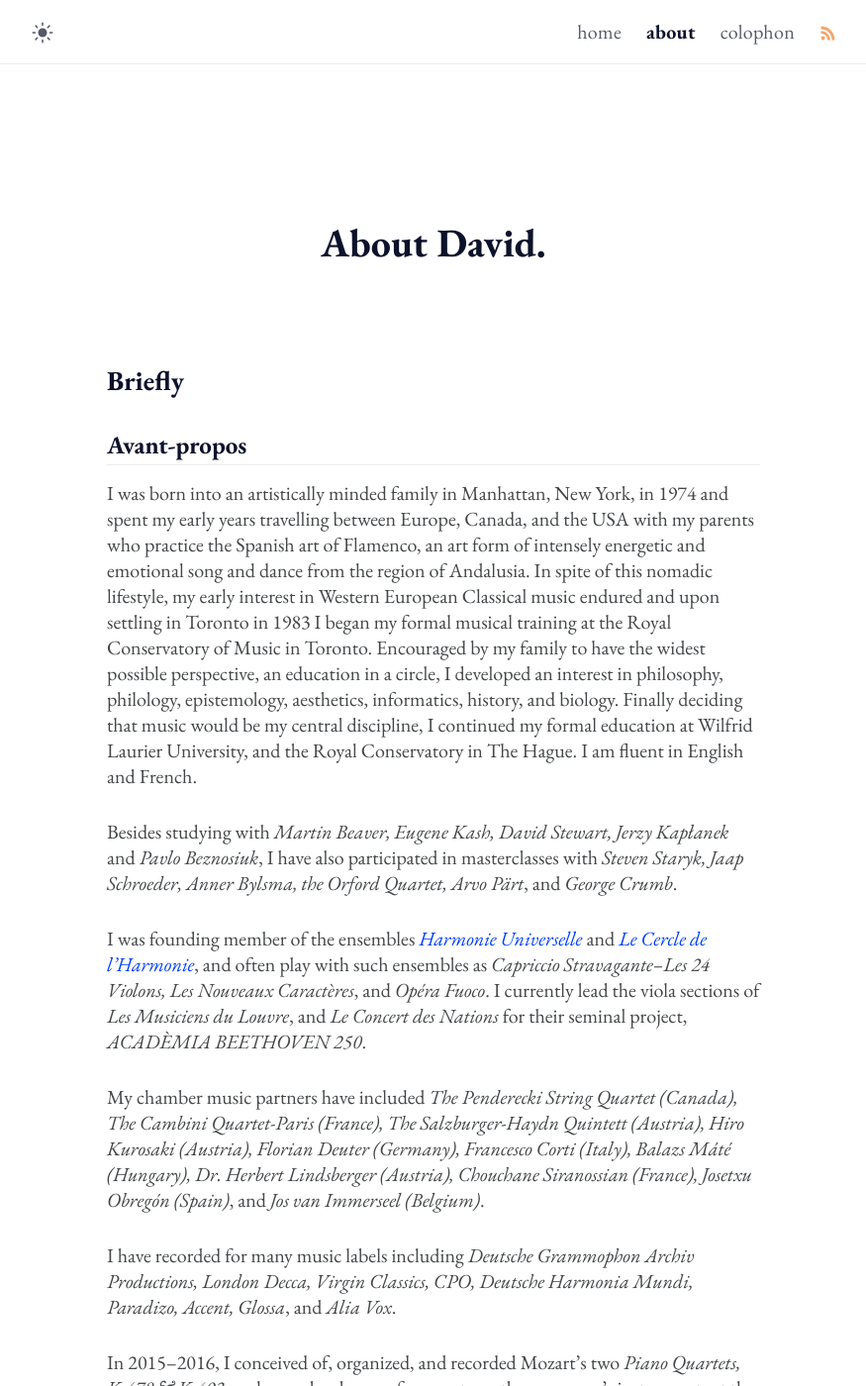
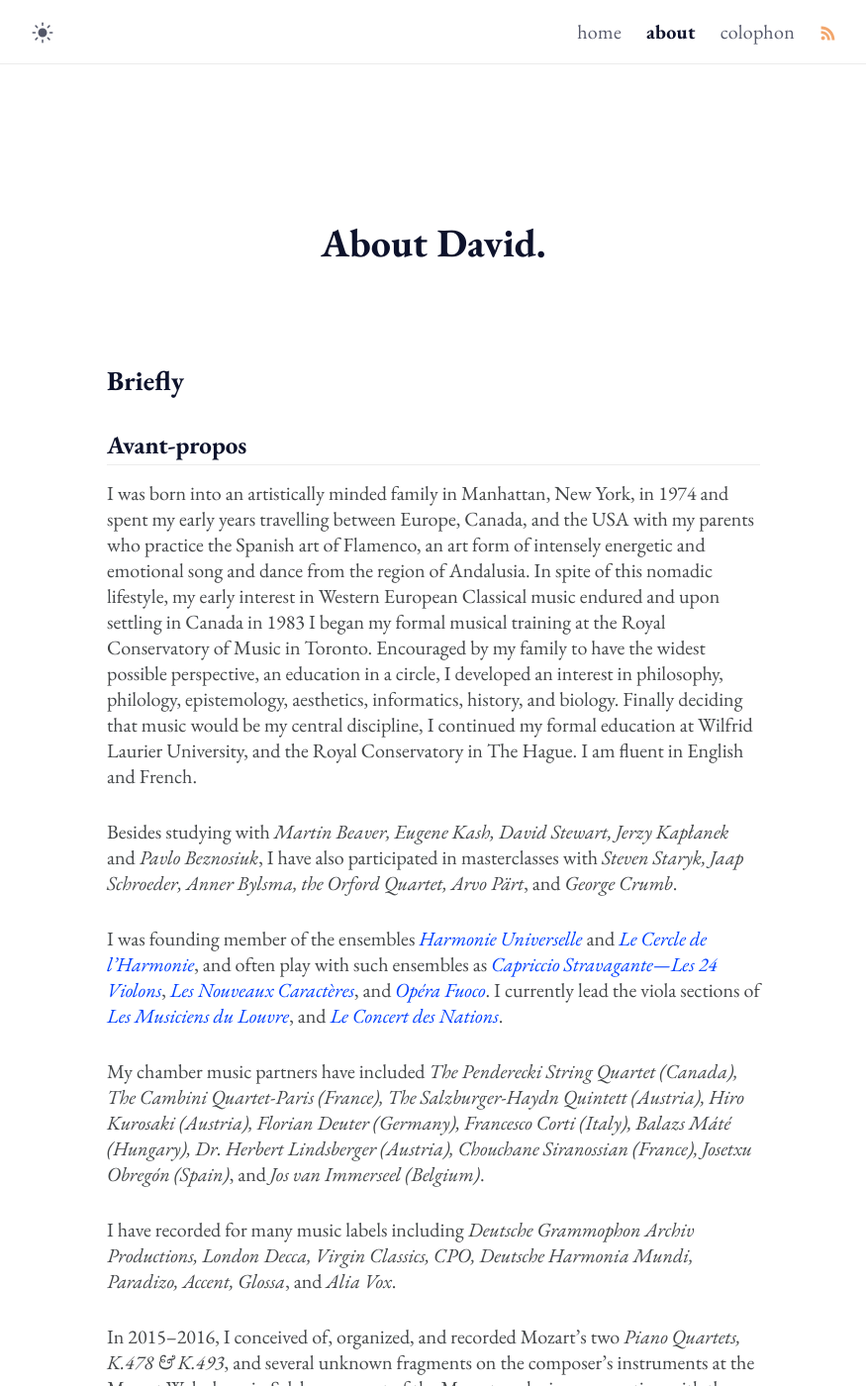
Before and after one commit to davidglidden/davidglidden.github.io, a Jekyll site: the page built from about.md, in a window 1280 px wide and 1400 px high. Shown: the whole window at 99% size, without its empty margins (202-1077 px from the left). Built offline with Jekyll 4.4.1, drawn with Linux system fonts in a browser that asks for light colours.

Commit message:
Update, May 2021
Small precisions and revisions.

```diff
--- a/about.md
+++ b/about.md
@@ -9,11 +9,11 @@ comments: false
 
 ### Avant-propos
 
-I was born into an artistically minded family in Manhattan, New York, in 1974 and spent my early years travelling between Europe, Canada, and the USA with my parents who practice the Spanish art of Flamenco, an art form of intensely energetic and emotional song and dance from the region of Andalusia. In spite of this nomadic lifestyle, my early interest in Western European Classical music endured and upon settling in Toronto in 1983 I began my formal musical training at the Royal Conservatory of Music in Toronto. Encouraged by my family to have the widest possible perspective, an education in a circle, I developed an interest in philosophy, philology, epistemology, aesthetics, informatics, history, and biology. Finally deciding that music would be my central discipline, I continued my formal education at Wilfrid Laurier University, and the Royal Conservatory in The Hague. I am fluent in English and French.
+I was born into an artistically minded family in Manhattan, New York, in 1974 and spent my early years travelling between Europe, Canada, and the USA with my parents who practice the Spanish art of Flamenco, an art form of intensely energetic and emotional song and dance from the region of Andalusia. In spite of this nomadic lifestyle, my early interest in Western European Classical music endured and upon settling in Canada in 1983 I began my formal musical training at the Royal Conservatory of Music in Toronto. Encouraged by my family to have the widest possible perspective, an education in a circle, I developed an interest in philosophy, philology, epistemology, aesthetics, informatics, history, and biology. Finally deciding that music would be my central discipline, I continued my formal education at Wilfrid Laurier University, and the Royal Conservatory in The Hague. I am fluent in English and French.
 
-Besides studying with *Martin Beaver, Eugene Kash, David Stewart, Jerzy Kapłanek* and *Pavlo Beznosiuk*, I have also participated in masterclasses with *Steven Staryk, Jaap Schroeder, Anner Bylsma, the Orford Quartet, Arvo Pärt*, and *George Crumb*.
+Besides studying with *Martin Beaver, Eugene Kash, David Stewart, Jerzy Kapłanek* and *Pavlo Beznosiuk*, I have also participated in masterclasses with *Steven Staryk, Jaap Schroeder, Anner Bylsma, the Orford Quartet, Arvo Pärt*, and *George Crumb*.
 
-I was founding member of the ensembles [*Harmonie Universelle*](http://harmonie-universele.com) and [*Le Cercle de l’Harmonie*](http://cercledelharmonie.fr), and often play with such ensembles as *Capriccio Stravagante--Les 24 Violons, Les Nouveaux Caractères*, and *Opéra Fuoco*. I currently lead the viola sections of *Les Musiciens du Louvre*, and *Le Concert des Nations* for their seminal project, *ACADÈMIA BEETHOVEN 250*.
+I was founding member of the ensembles [*Harmonie Universelle*](http://harmonie-universele.com) and [*Le Cercle de l’Harmonie*](http://cercledelharmonie.fr), and often play with such ensembles as [*Capriccio Stravagante—Les 24 Violons*](https://www.allmusic.com/artist/capriccio-stravagante-mn0001973677/biography), [*Les Nouveaux Caractères*](http://www.nouveauxcaracteres.com/), and [*Opéra Fuoco*](https://operafuoco.fr/en/). I currently lead the viola sections of [*Les Musiciens du Louvre*](http://www.mdlg.net), and [*Le Concert des Nations*](https://www.alia-vox.com/en/artists/le-concert-des-nations/).
 
 My chamber music partners have included *The Penderecki String Quartet (Canada), The Cambini Quartet-Paris (France), The Salzburger-Haydn Quintett (Austria), Hiro Kurosaki (Austria), Florian Deuter (Germany), Francesco Corti (Italy), Balazs Máté (Hungary), Dr. Herbert Lindsberger (Austria), Chouchane Siranossian (France), Josetxu Obregón (Spain)*, and *Jos van Immerseel (Belgium)*.
 
```
